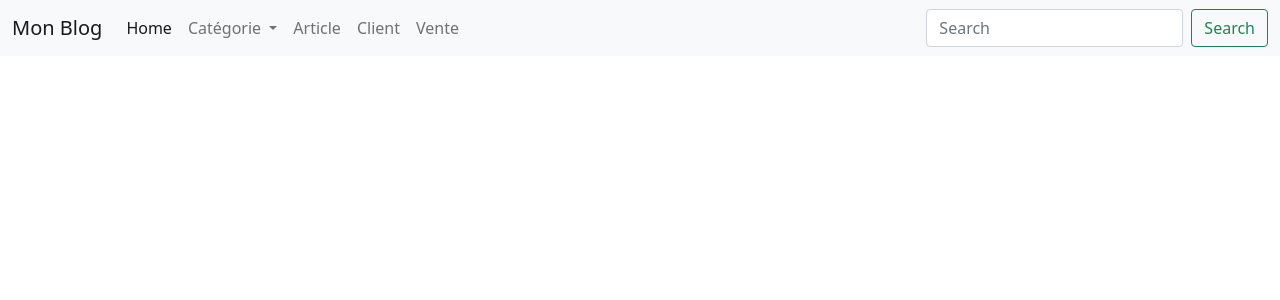
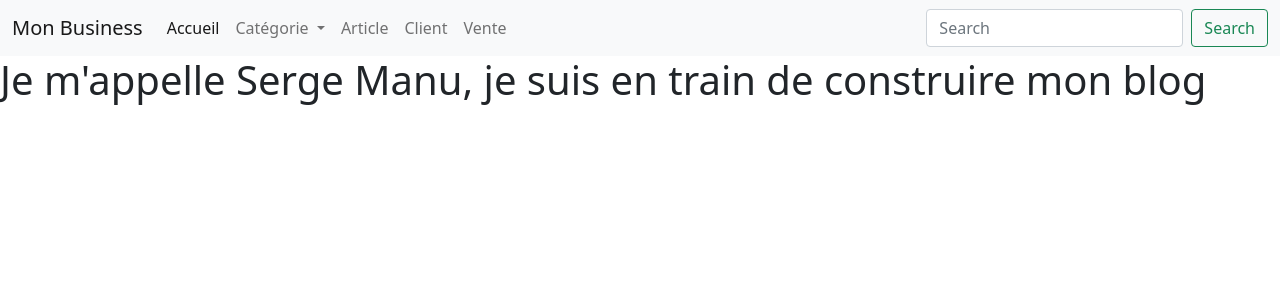
Before and after one commit to Sergemanu10/business, a Django app: page / in a window 1280 px wide. Shown: the top 300 px of the page. Run offline with Django 5.2, Linux system fonts and the light colour scheme; some libraries are stand-ins or nearby versions.

Commit message:
Ajout de nouveaux fichiers

```diff
--- a/backend/admin.py
+++ b/backend/admin.py
@@ -19,6 +19,6 @@ class VentePage(admin.ModelAdmin):
 admin.site.register(Vente, VentePage)
 
 
-class ClientPage(admin.site.register):
+class ClientPage(admin.ModelAdmin):
     list_display = ("nom", "prenoms", "contact", "email")
 admin.site.register(Client, ClientPage)
--- a/backend/templates/index.html
+++ b/backend/templates/index.html
@@ -9,14 +9,14 @@
 <body>
     <nav class="navbar navbar-expand-lg navbar-light bg-light">
   <div class="container-fluid">
-    <a class="navbar-brand" href="#">Mon Blog</a>
+    <a class="navbar-brand" href="#">Mon Business</a>
     <button class="navbar-toggler" type="button" data-bs-toggle="collapse" data-bs-target="#navbarSupportedContent" aria-controls="navbarSupportedContent" aria-expanded="false" aria-label="Toggle navigation">
       <span class="navbar-toggler-icon"></span>
     </button>
     <div class="collapse navbar-collapse" id="navbarSupportedContent">
       <ul class="navbar-nav me-auto mb-2 mb-lg-0">
         <li class="nav-item">
-          <a class="nav-link active" aria-current="page" href="#">Home</a>
+          <a class="nav-link active" aria-current="page" href="#">Accueil</a>
         </li>
 
         <li class="nav-item dropdown">
@@ -49,6 +49,8 @@
   </div>
 </nav>
 
+    <h1>Je m'appelle {{prenom}}, je suis en train de construire mon blog</h1>
+
     <script src="{% static 'backend/js/jquery.js' %}"></script>
     <script src="{% static 'backend/js/bootstrap.js' %}"></script>
     <script src="{% static 'backend/js/popper.js' %}"></script>
--- a/backend/views.py
+++ b/backend/views.py
@@ -3,7 +3,7 @@ from django.shortcuts import render
 # Create your views here.
 
 def index(request):
-    return render(request, 'index.html')
+    return render(request, 'index.html', context = {"prenom": "Serge Manu"})
 
 
 def article(request):
--- a/ebusiness/settings.py
+++ b/ebusiness/settings.py
@@ -9,11 +9,11 @@ https://docs.djangoproject.com/en/5.1/topics/settings/
 For the full list of settings and their values, see
 https://docs.djangoproject.com/en/5.1/ref/settings/
 """
-
+import os
 from pathlib import Path
 
 # Build paths inside the project like this: BASE_DIR / 'subdir'.
-BASE_DIR = Path(__file__).resolve().parent.parent
+BASE_DIR: Path = Path(__file__).resolve().parent.parent
 
 
 # Quick-start development settings - unsuitable for production
@@ -55,7 +55,7 @@ ROOT_URLCONF = 'ebusiness.urls'
 TEMPLATES = [
     {
         'BACKEND': 'django.template.backends.django.DjangoTemplates',
-        'DIRS': [],
+        'DIRS': [os.path.join(BASE_DIR, "backend/templates")],
         'APP_DIRS': True,
         'OPTIONS': {
             'context_processors': [
--- a/ebusiness/urls.py
+++ b/ebusiness/urls.py
@@ -19,8 +19,9 @@ from django.urls import path
 from backend import views
 
 urlpatterns = [
+    path('admin/', admin.site.urls),
     path('', views.index, name= "index"),
-    path('article/', views.article, name = "article"),
+    path('article/', views.article, name= "article"),
     path('categorie/', views.categorie, name= "categorie"),
     path('client/', views.client, name= "client"),
     path('vente/', views.vente, name= "vente"),
```
